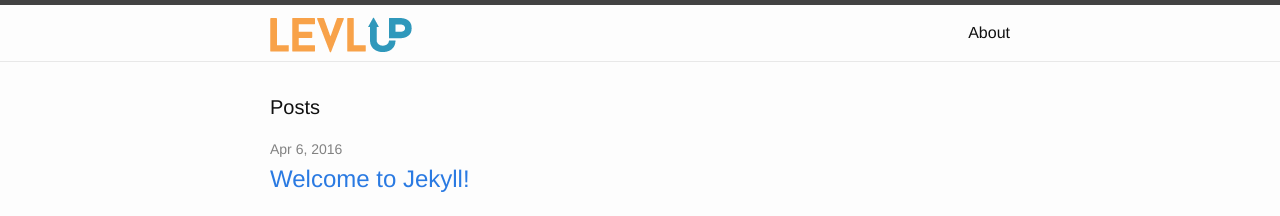
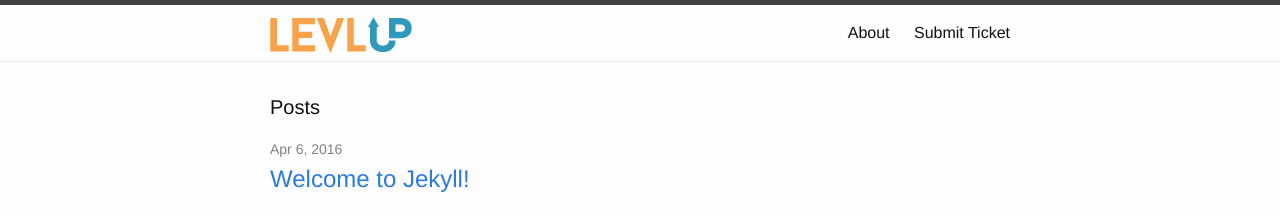
Before and after one commit to LevlUp/levlup.github.io, a Jekyll site: the page built from index.html, in a window 1280 px wide. Shown: the top 216 px of the page. Built offline with Jekyll 4.4.1, drawn with Linux system fonts in a browser that asks for light colours.

Commit message:
add submit ticket link

```diff
--- a/_includes/header.html
+++ b/_includes/header.html
@@ -19,6 +19,7 @@
           <a class="page-link" href="{{ my_page.url | prepend: site.baseurl }}">{{ my_page.title }}</a>
           {% endif %}
         {% endfor %}
+		  <a class="page-link" href="support.levlup.co">Submit Ticket</a>
       </div>
     </nav>
 
```
